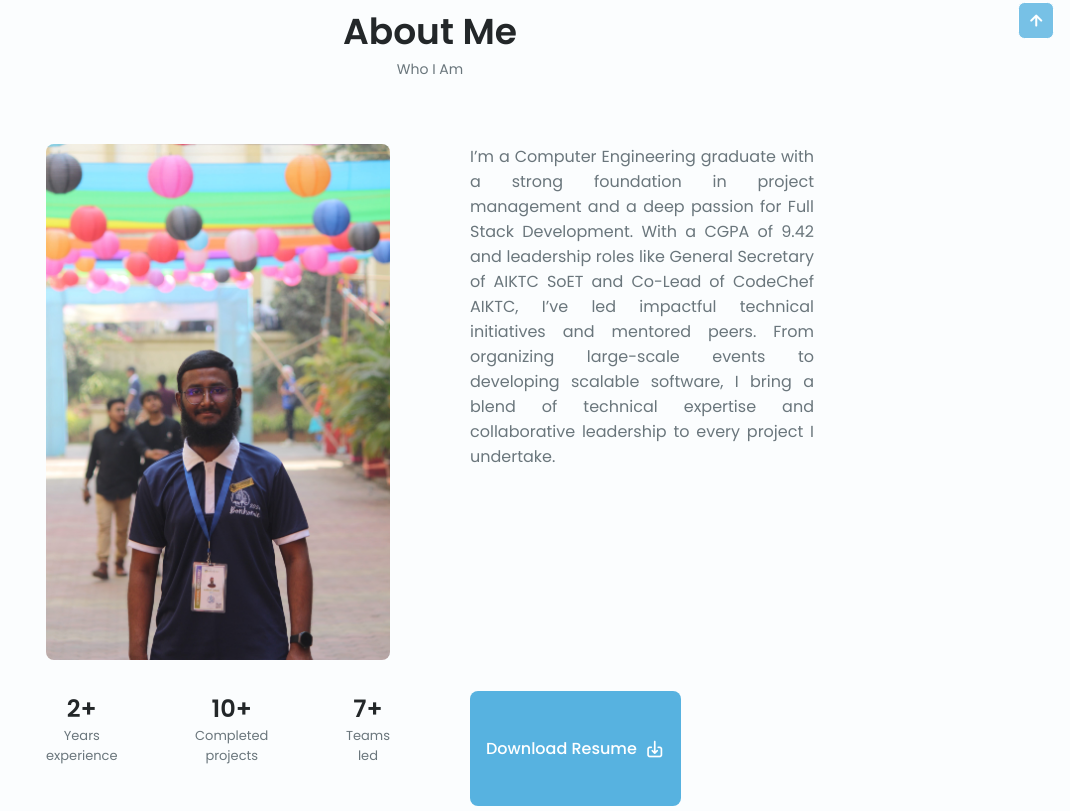
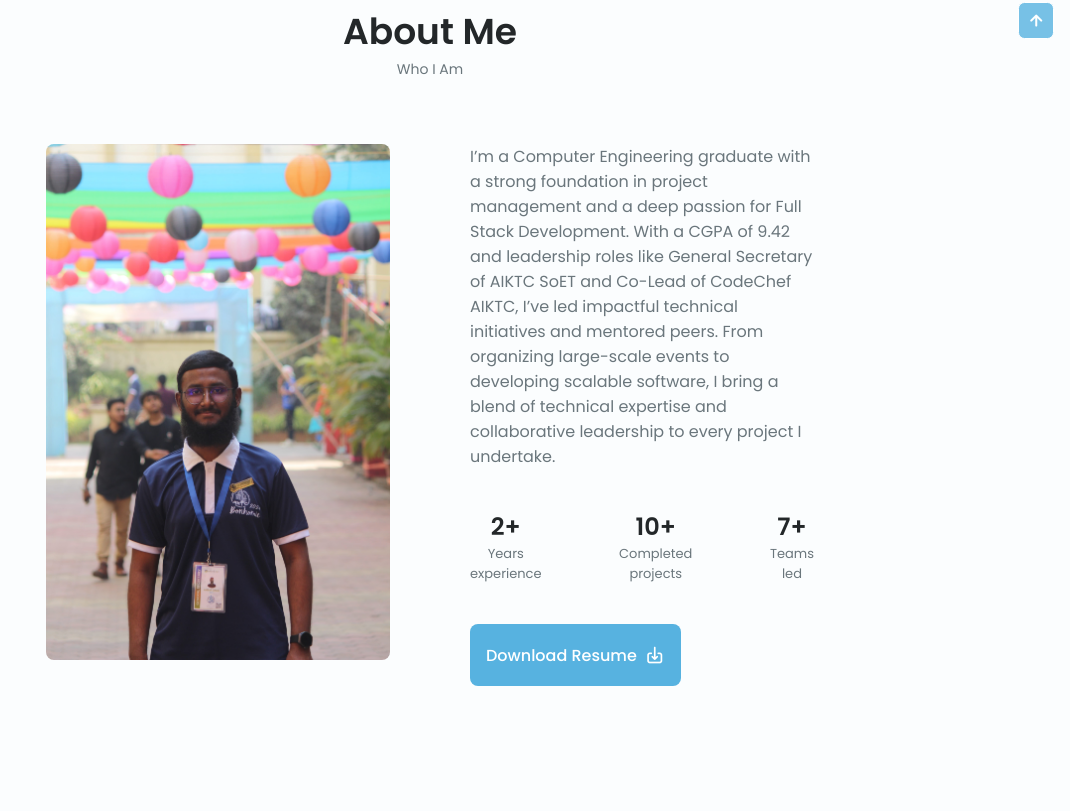
Before and after one commit to AmbarQadri/Portfolio, a plain HTML site: page index.html in a window 1280 px wide. Shown: the part 921-1732 px from the top of the page, without its empty margins (210-1280 px from the left). Drawn offline with nearby package versions, Linux system fonts and the light colour scheme.

Commit message:
Updated About Section

```diff
--- a/index.html
+++ b/index.html
@@ -171,15 +171,14 @@
                     <img src="./assets/img/about5.jpg" class="about__img" alt="about image 5">
                 </div>
 
-                <p class="about__description" style="text-align: justify; max-width: 700px; margin: 0 auto;">
+                <div class="about__data">
+                    <p class="about__description">
                         I’m a Computer Engineering graduate with a strong foundation in project management and a deep
                         passion for Full Stack Development. With a CGPA of 9.42 and leadership roles like General
                         Secretary of AIKTC SoET and Co-Lead of CodeChef AIKTC, I’ve led impactful technical initiatives
                         and mentored peers. From organizing large-scale events to developing scalable software, I bring
                         a blend of technical expertise and collaborative leadership to every project I undertake.
                     </p>
-
-
 
                     <div class="about__info">
                         <div>
```
Lines whose indentation alone changed are shown as unchanged.
